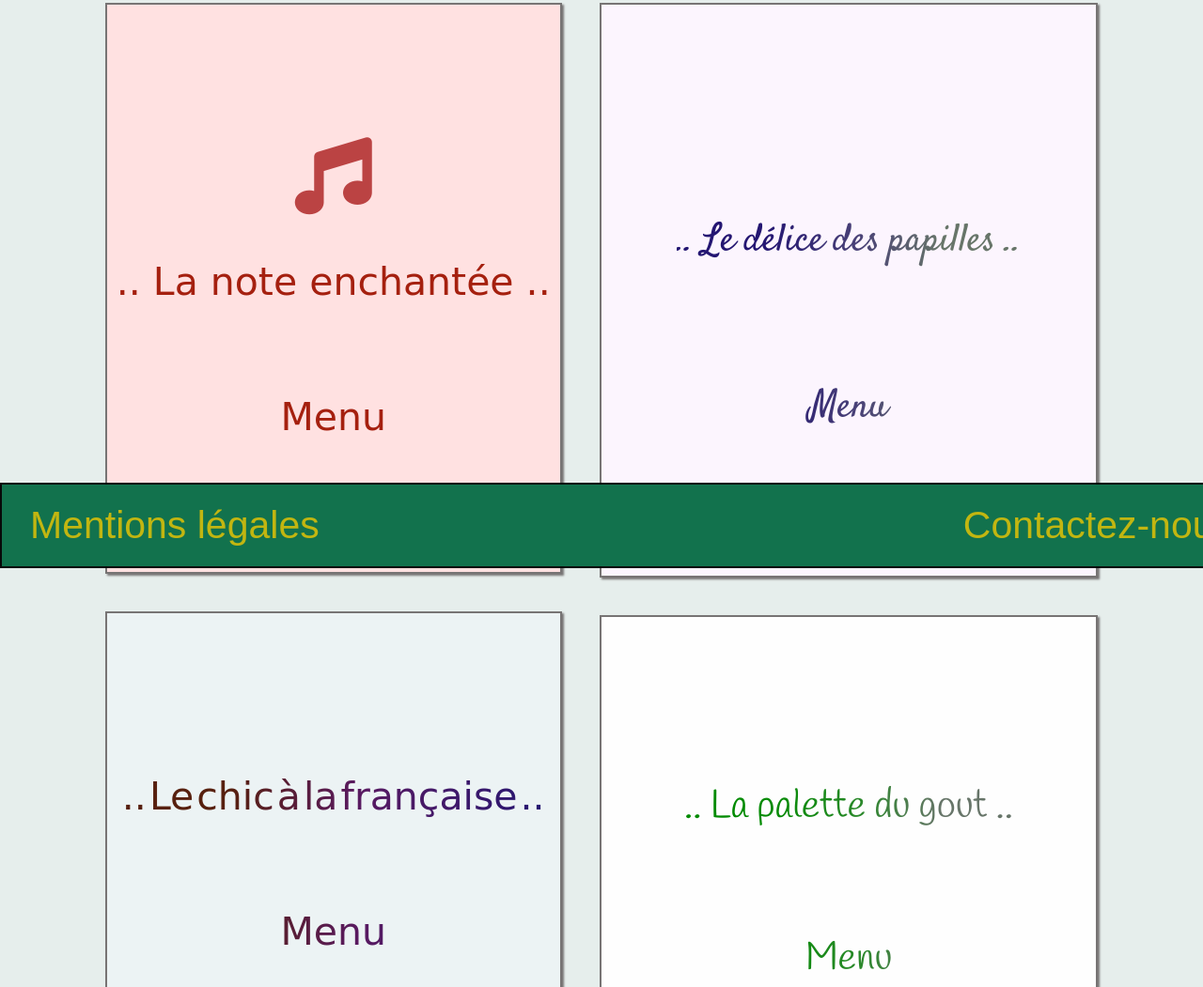
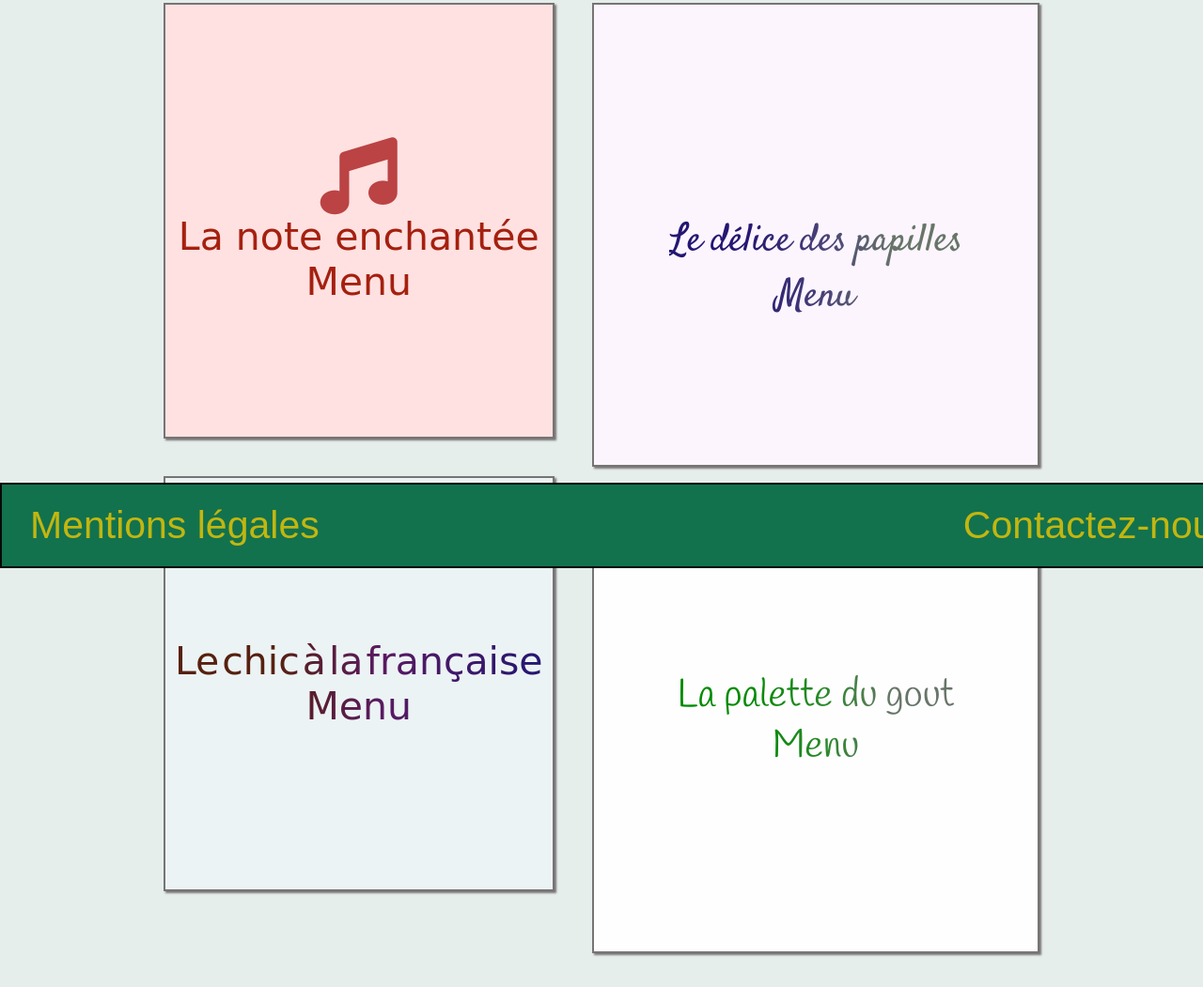
Before and after one commit to fabrice34/ohmyfood, a plain HTML site: page index.html in a window 1280 px wide. Shown: the part 195-1246 px from the top of the page at 94% size. Drawn offline with Linux system fonts and the light colour scheme; a web font is replaced by a local one.

Commit message:
responsive

```diff
--- a/index.html
+++ b/index.html
@@ -25,15 +25,15 @@
     <div class="block__item">
       <div class="block__item__menu1">
         <a href="menu1.html">
-          <p> <i class="fas fa-music fa-2x"></i><br /><br />
-          .. La note enchantée ..<br /><br /><br />
+          <p> <i class="fas fa-music fa-2x"></i><br />
+          La note enchantée<br />
           Menu</p>
         </a>
       </div>
 
       <div class="block__item__menu2">
         <a href="menu2.html">
-          <p>.. Le chic à la française ..<br /><br /><br />
+          <p>Le chic à la française<br />
           Menu</p>
         </a>
       </div>
@@ -41,14 +41,14 @@
     <div class="block_item">
       <div class="block__item__menu3">
         <a href="menu3.html">
-          <p>.. Le délice des papilles ..<br /><br /><br />
+          <p>Le délice des papilles<br />
           Menu</p>
         </a>
       </div>
 
       <div class="block__item__menu4">
         <a href="menu4.html">
-          <p>.. La palette du gout ..<br /><br /><br />
+          <p>La palette du gout<br />
           Menu</p>
         </a>
       </div>
```
